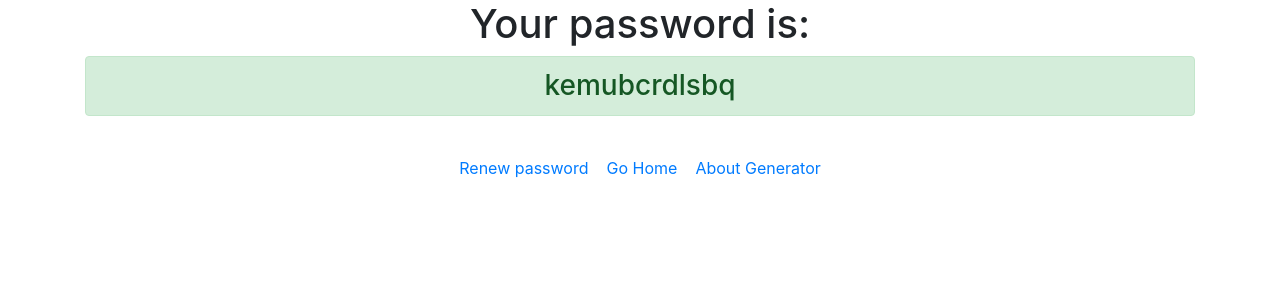
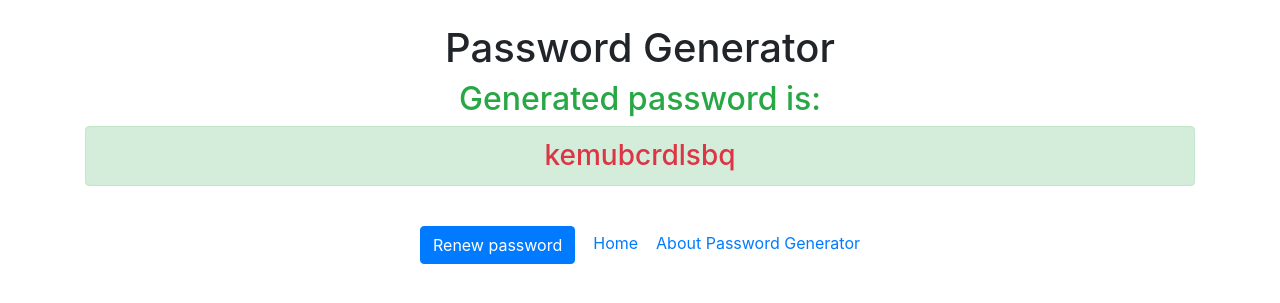
Before and after one commit to foxapp/passwordgenerator, a Django app: page /password/ in a window 1280 px wide. Shown: the top 303 px of the page. Run offline with Django 3.2, Linux system fonts and the light colour scheme; some libraries are stand-ins or nearby versions.

Commit message:
Last changes

```diff
--- a/password_generator/generator/templates/generator/about.html
+++ b/password_generator/generator/templates/generator/about.html
@@ -10,10 +10,10 @@
 <div class="container text-center">
     <br>
     <h1> Password Generator </h1>
-    <h3> Made with Love by FoxApp!</h3>
+    <h3 class="text-success"> Made with Love by FoxApp!</h3>
     <br>
     <br>
-    <a href="{% url 'home' %}">Go Home</a>
+    <a href="{% url 'home' %}">Home</a>
 </div>
 </body>
 </html>
--- a/password_generator/generator/templates/generator/password.html
+++ b/password_generator/generator/templates/generator/password.html
@@ -8,12 +8,14 @@
 </head>
 <body>
 <div class="container text-center">
-    <h1>Your password is:</h1>
-    <h3 class="alert alert-success">{{ password }}</h3>
     <br>
-    <a href="javascript:location.reload();">Renew password</a>&nbsp;&nbsp;&nbsp;
-    <a href="{% url 'home' %}">Go Home</a>&nbsp;&nbsp;&nbsp;
-    <a href="{% url 'about' %}">About Generator</a>
+    <h1> Password Generator </h1>
+    <h2 class="text-success">Generated password is:</h2>
+    <h3 class="alert alert-success text-danger">{{ password }}</h3>
+    <br>
+    <a href="javascript:location.reload();" class="btn btn-primary">Renew password</a>&nbsp;&nbsp;&nbsp;
+    <a href="{% url 'home' %}">Home</a>&nbsp;&nbsp;&nbsp;
+    <a href="{% url 'about' %}">About Password Generator</a>
 </div>
 </body>
 </html>
```
Also changed, not shown: password_generator/generator/templates/generator/home.html (+7 -7 lines), README.md.
